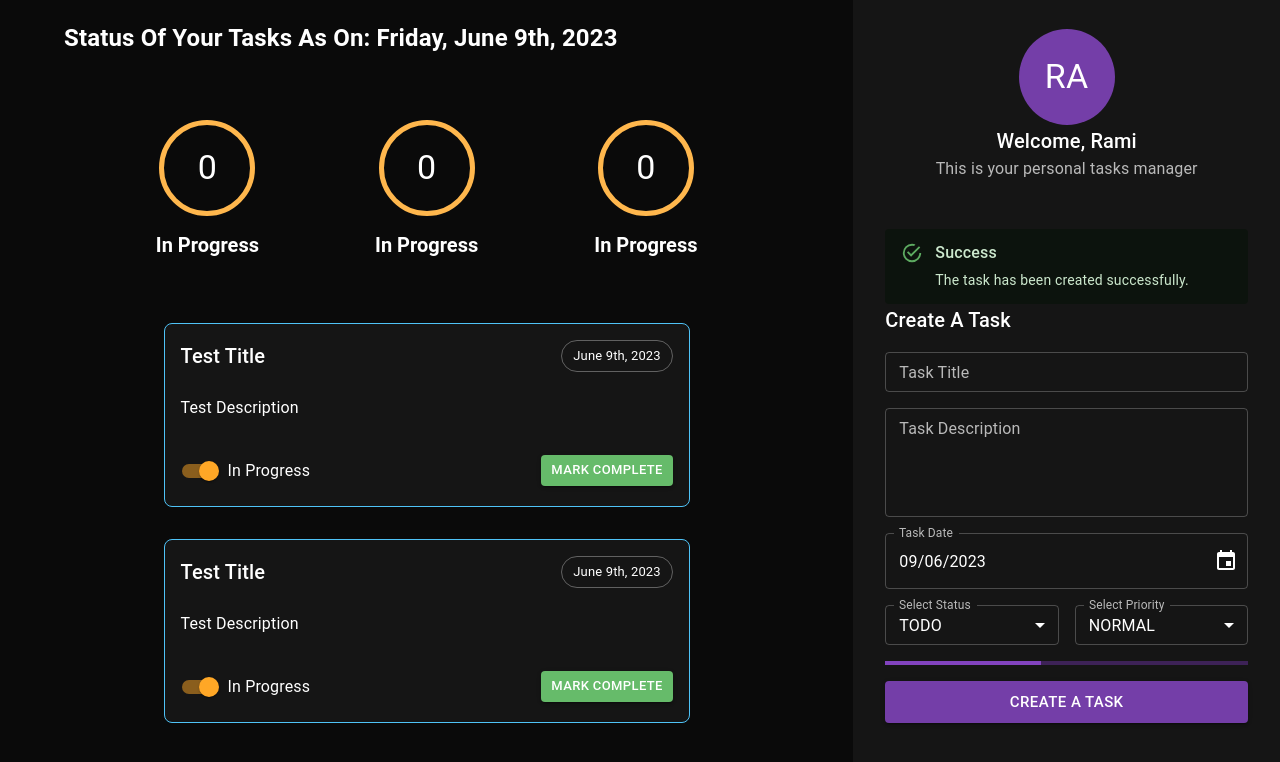
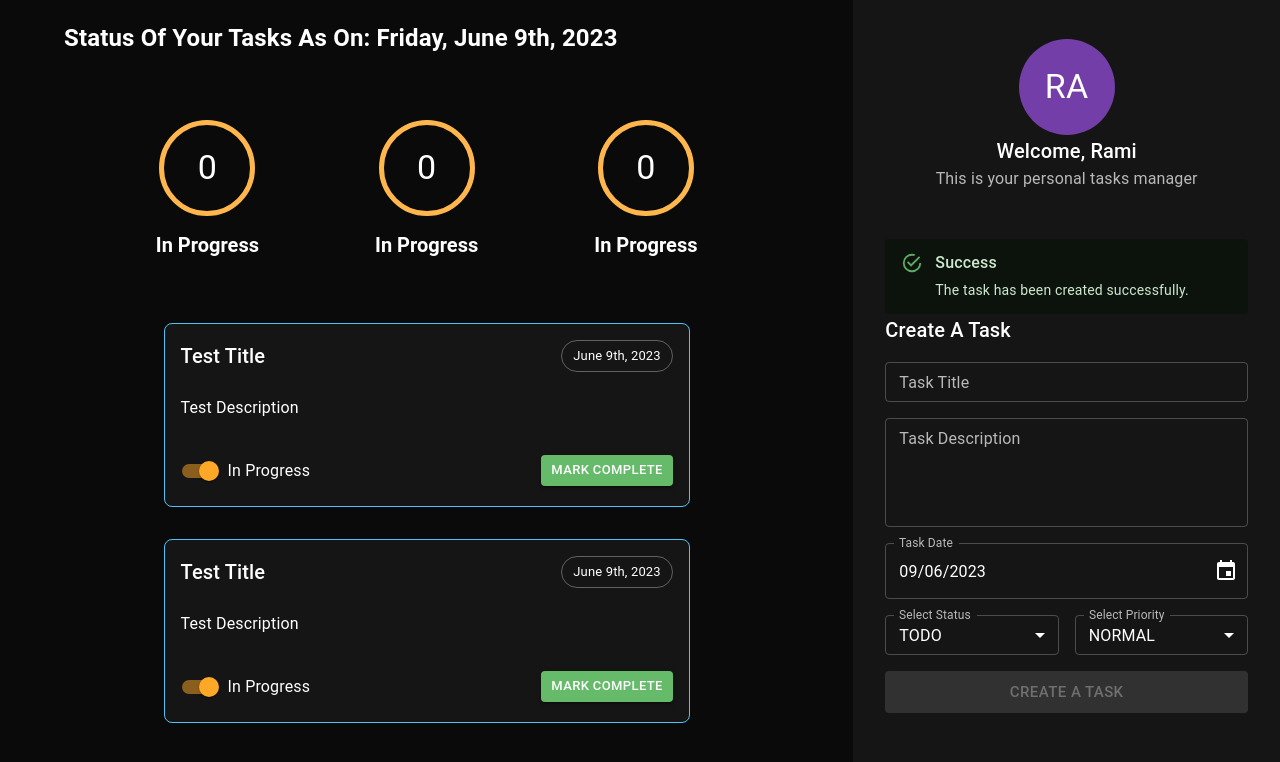
Before and after one commit to ramichabchoub/practice-typescript-client, a React (Vite) app: page / in a window 1280 px wide. Shown: the top 762 px of the page. Built offline with nearby package versions, Linux system fonts and the light colour scheme.

Commit message:
manage loading wuth react-query mutation

```diff
--- a/src/components/createTaskForm/createTaskForm.tsx
+++ b/src/components/createTaskForm/createTaskForm.tsx
@@ -45,13 +45,13 @@ export const CreateTaskForm: FC = (): ReactElement => {
   );
 
   const createTaskHandler = () => {
-    if (!taskTitle || !taskDescription || !taskDate) {
+    if (!taskTitle || !taskDescription) {
       return;
     }
     const task: ICreateTask = {
       title: taskTitle,
       description: taskDescription,
-      date: taskDate.toString(),
+      date: taskDate?.toString() || '',
       status: taskStatus,
       priority: taskPriority,
     };
@@ -82,16 +82,19 @@ export const CreateTaskForm: FC = (): ReactElement => {
         <TaskTitleField
           label={'Task Title'}
           onChange={(e) => setTaskTitle(e.target.value)}
+          disabled={createTaskMutation.isLoading}
         />
         <TaskDescriptionField
           label={'Task Description'}
           onChange={(e) =>
             setTaskDescription(e.target.value)
           }
+          disabled={createTaskMutation.isLoading}
         />
         <TaskDateField
           label={'Task Date'}
           onChange={(date) => setTaskDate(date)}
+          disabled={createTaskMutation.isLoading}
         />
         <Stack direction="row" spacing={2} width="100%">
           <TaskSelectField
@@ -115,6 +118,7 @@ export const CreateTaskForm: FC = (): ReactElement => {
             onChange={(e) =>
               setTaskStatus(e.target.value as string)
             }
+            disabled={createTaskMutation.isLoading}
           />
           <TaskSelectField
             label={'Select Priority'}
@@ -137,14 +141,20 @@ export const CreateTaskForm: FC = (): ReactElement => {
             onChange={(e) =>
               setTaskPriority(e.target.value as string)
             }
+            disabled={createTaskMutation.isLoading}
           />
         </Stack>
-        <LinearProgress />
+        {createTaskMutation.isLoading && <LinearProgress />}
         <Button
           variant="contained"
           size="large"
           fullWidth
           onClick={createTaskHandler}
+          disabled={
+            !taskTitle ||
+            !taskDescription ||
+            createTaskMutation.isLoading
+          }
         >
           Create A Task
         </Button>
```
